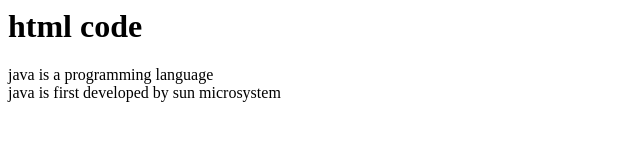
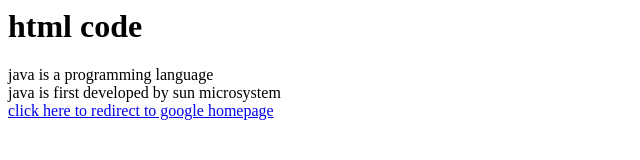
Before and after one commit to naiksubramanya/travel-site, a plain HTML site: page index.html in a window 1280 px wide. Shown: the whole page, without its empty margins (0-640 px from the left). Drawn offline with Linux system fonts and the light colour scheme.

Commit message:
Update index.html
7th commit

```diff
--- a/index.html
+++ b/index.html
@@ -3,5 +3,6 @@
   <h1>html code</h1>
   java is a programming language<br>
   java is first developed by sun microsystem<br>
+  <a href="www.google.com">click here to redirect to google homepage</a><br>
   </body>
   </html>
```
